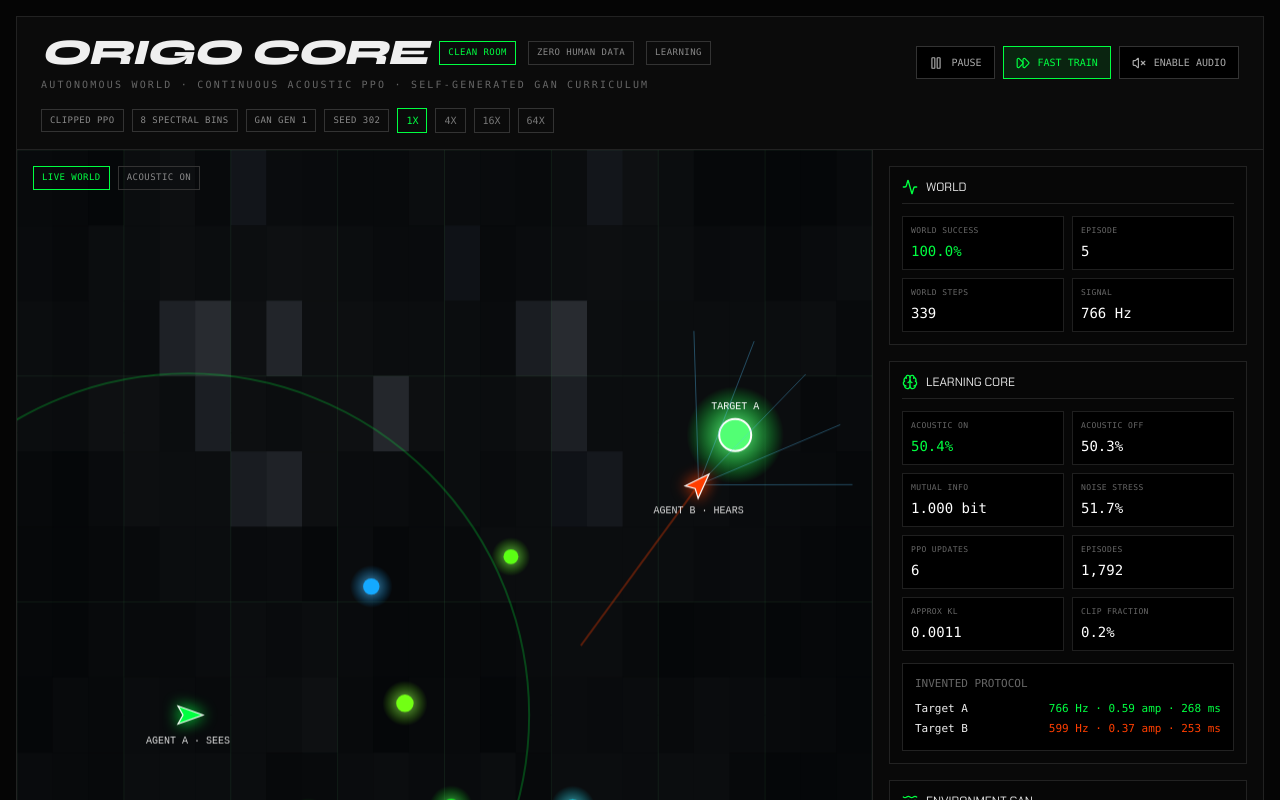
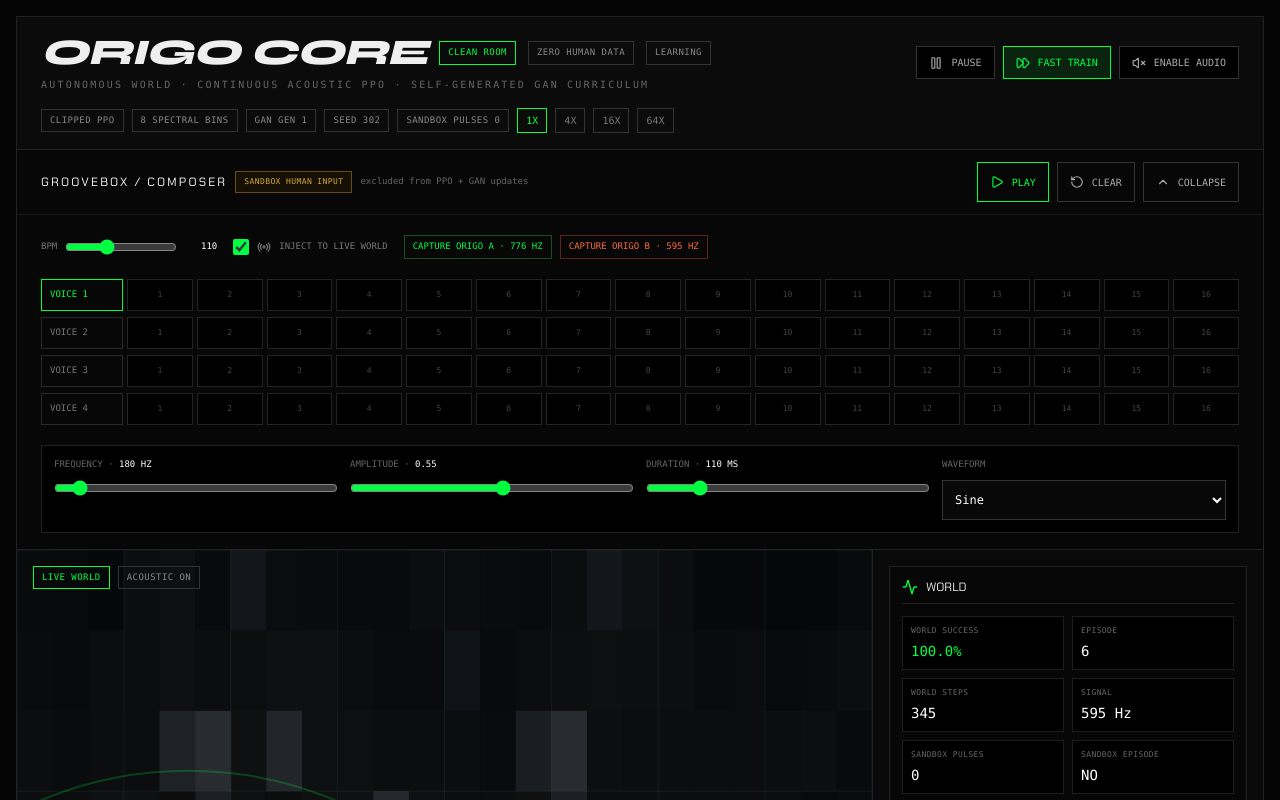
Before and after one commit to SouthPaw302/Origo, a React (Vite) app: page / in a window 1280 px wide. Shown: the top 800 px of the page. Built offline with nearby package versions, Linux system fonts and the light colour scheme.

Commit message:
feat: wire groovebox composer into Origo world

```diff
--- a/src/App.tsx
+++ b/src/App.tsx
@@ -1,6 +1,7 @@
-import React, { useEffect, useRef, useState } from 'react';
+import React, { useCallback, useEffect, useRef, useState } from 'react';
 import { Activity, Brain, FastForward, Pause, Play, Radio, RefreshCcw, Save, Upload, Volume2, VolumeX, Waves } from 'lucide-react';
 import { WorldCanvas } from './cleanroom/WorldCanvas';
+import { GrooveBox, GrooveTrigger } from './cleanroom/GrooveBox';
 import { CleanroomWorld, WorldMetrics } from './cleanroom/world';
 import type { AblationReport, EngineCheckpoint } from './cleanroom/communication';
 
@@ -29,7 +30,7 @@ export default function App() {
       if (next.episode !== lastEpisodeRef.current) {
         lastEpisodeRef.current = next.episode;
         setMetrics(next);
-        if (audioState === 'ready' && next.channelEnabled) playSignal(next.signalHz, next.signalAmplitude, next.signalDurationMs);
+        if (audioState === 'ready' && next.channelEnabled) playSignal(next.signalHz, next.signalAmplitude, next.signalDurationMs, 'sine');
       }
       raf = requestAnimationFrame(loop);
     };
@@ -38,18 +39,18 @@ export default function App() {
     return () => { cancelAnimationFrame(raf); window.clearInterval(meter); };
   }, [running, speed, audioState]);
 
-  const playSignal = (frequency: number, amplitude: number, durationMs: number) => {
+  const playSignal = (frequency: number, amplitude: number, durationMs: number, waveform: OscillatorType = 'sine') => {
     const ctx = audioRef.current;
     if (!ctx || ctx.state !== 'running') return;
     const now = ctx.currentTime;
     const osc = ctx.createOscillator();
     const gain = ctx.createGain();
-    osc.type = 'sine';
+    osc.type = waveform;
     osc.frequency.setValueAtTime(Math.max(80, Math.min(1600, frequency)), now);
     const peak = 0.025 + Math.min(0.13, amplitude * 0.11);
-    const dur = Math.max(0.05, Math.min(0.45, durationMs / 1000));
+    const dur = Math.max(0.03, Math.min(0.5, durationMs / 1000));
     gain.gain.setValueAtTime(0.0001, now);
-    gain.gain.exponentialRampToValueAtTime(peak, now + 0.01);
+    gain.gain.exponentialRampToValueAtTime(peak, now + 0.008);
     gain.gain.exponentialRampToValueAtTime(0.0001, now + dur);
     osc.connect(gain); gain.connect(ctx.destination); osc.start(now); osc.stop(now + dur + 0.02);
   };
@@ -67,6 +68,16 @@ export default function App() {
       playSignal(m.signalHz, m.signalAmplitude, m.signalDurationMs);
     } catch { setAudioState('failed'); }
   };
+
+  const triggerGroove = useCallback((trigger: GrooveTrigger, injectToWorld: boolean) => {
+    if (audioRef.current?.state === 'running') {
+      playSignal(trigger.frequencyHz, trigger.amplitude, trigger.durationMs, trigger.waveform);
+    }
+    if (injectToWorld) {
+      worldRef.current.injectSandboxPulse(trigger.frequencyHz, trigger.amplitude, trigger.durationMs);
+      setMetrics(worldRef.current.metrics());
+    }
+  }, []);
 
   const rebuild = () => {
     worldRef.current = new CleanroomWorld(seed || 302);
@@ -123,6 +134,7 @@ export default function App() {
               <div className="flex flex-wrap items-center gap-3">
                 <h1 className="font-display text-3xl font-black italic tracking-tight md:text-4xl">ORIGO CORE</h1>
                 <Badge green>CLEAN ROOM</Badge><Badge>ZERO HUMAN DATA</Badge><Badge green={pass}>{pass ? 'COMM PASS' : 'LEARNING'}</Badge>
+                {metrics.sandboxActive && <Badge amber>SANDBOX ACTIVE</Badge>}
               </div>
               <p className="mt-1 font-mono text-[10px] uppercase tracking-[.22em] text-[#666]">Autonomous world · continuous acoustic PPO · self-generated GAN curriculum</p>
             </div>
@@ -133,15 +145,17 @@ export default function App() {
             </div>
           </div>
           <div className="mt-4 flex flex-wrap items-center gap-2 font-mono text-[10px] uppercase">
-            <Badge>CLIPPED PPO</Badge><Badge>8 SPECTRAL BINS</Badge><Badge>GAN GEN {g.generation}</Badge><Badge>SEED {seed}</Badge>
+            <Badge>CLIPPED PPO</Badge><Badge>8 SPECTRAL BINS</Badge><Badge>GAN GEN {g.generation}</Badge><Badge>SEED {seed}</Badge><Badge>SANDBOX PULSES {metrics.sandboxPulses}</Badge>
             {[1,4,16,64].map(s => <button key={s} onClick={() => setSpeed(s)} className={`border px-2 py-1 ${speed===s?'border-[#00ff41] text-[#00ff41]':'border-[#333] text-[#777]'}`}>{s}X</button>)}
           </div>
         </header>
 
+        <GrooveBox agentAHz={c.leftHz} agentBHz={c.rightHz} onTrigger={triggerGroove}/>
+
         <main className="grid grid-cols-1 xl:grid-cols-[1fr_390px]">
           <section className="relative min-h-[590px] border-b border-[#222] xl:border-b-0 xl:border-r">
             <WorldCanvas key={worldVersion} world={worldRef.current}/>
-            <div className="pointer-events-none absolute left-4 top-4 flex gap-2"><Badge green>LIVE WORLD</Badge><Badge>{metrics.channelEnabled ? 'ACOUSTIC ON' : 'ACOUSTIC OFF'}</Badge></div>
+            <div className="pointer-events-none absolute left-4 top-4 flex flex-wrap gap-2"><Badge green>LIVE WORLD</Badge><Badge>{metrics.channelEnabled ? 'ACOUSTIC ON' : 'ACOUSTIC OFF'}</Badge>{metrics.sandboxActive && <Badge amber>HUMAN PERTURBATION</Badge>}</div>
           </section>
 
           <aside className="space-y-4 bg-[#090909] p-4">
@@ -151,6 +165,8 @@ export default function App() {
                 <Metric label="Episode" value={metrics.episode.toLocaleString()}/>
                 <Metric label="World steps" value={metrics.worldSteps.toLocaleString()}/>
                 <Metric label="Signal" value={`${Math.round(metrics.signalHz)} Hz`}/>
+                <Metric label="Sandbox pulses" value={metrics.sandboxPulses.toLocaleString()}/>
+                <Metric label="Sandbox episode" value={metrics.sandboxActive ? 'EXCLUDED' : 'NO'}/>
               </Grid>
             </Panel>
 
@@ -167,8 +183,8 @@ export default function App() {
               </Grid>
               <div className="mt-3 border border-[#222] bg-black p-3 font-mono text-[11px]">
                 <div className="mb-2 text-[#666]">INVENTED PROTOCOL</div>
-                <div className="flex justify-between"><span>Target A</span><span className="text-[#00ff41]">{Math.round(c.leftHz)} Hz · {c.leftAmplitude.toFixed(2)} amp · {Math.round(c.leftDurationMs)} ms</span></div>
-                <div className="mt-1 flex justify-between"><span>Target B</span><span className="text-[#ff3e00]">{Math.round(c.rightHz)} Hz · {c.rightAmplitude.toFixed(2)} amp · {Math.round(c.rightDurationMs)} ms</span></div>
+                <div className="flex justify-between gap-3"><span>Target A</span><span className="text-right text-[#00ff41]">{Math.round(c.leftHz)} Hz · {c.leftAmplitude.toFixed(2)} amp · {Math.round(c.leftDurationMs)} ms</span></div>
+                <div className="mt-1 flex justify-between gap-3"><span>Target B</span><span className="text-right text-[#ff3e00]">{Math.round(c.rightHz)} Hz · {c.rightAmplitude.toFixed(2)} amp · {Math.round(c.rightDurationMs)} ms</span></div>
               </div>
             </Panel>
 
@@ -181,7 +197,7 @@ export default function App() {
                 <Metric label="Obstacle bias" value={g.obstacleDensity.toFixed(3)}/>
                 <Metric label="Roughness" value={g.roughness.toFixed(3)}/>
               </Grid>
-              <p className="mt-2 font-mono text-[9px] leading-relaxed text-[#666]">GAN positives are challenging worlds generated by Origo itself. No external terrain corpus enters Core.</p>
+              <p className="mt-2 font-mono text-[9px] leading-relaxed text-[#666]">GAN positives are challenging worlds generated by Origo itself. Human groovebox episodes are excluded from its curriculum.</p>
             </Panel>
 
             <div className="grid grid-cols-2 gap-2">
@@ -211,7 +227,7 @@ export default function App() {
   );
 }
 
-function Badge({children,green=false}:{children:React.ReactNode;green?:boolean}){return <span className={`border px-2 py-1 font-mono text-[9px] uppercase tracking-wider ${green?'border-[#00ff41] text-[#00ff41]':'border-[#333] text-[#888]'}`}>{children}</span>}
+function Badge({children,green=false,amber=false}:{children:React.ReactNode;green?:boolean;amber?:boolean}){return <span className={`border px-2 py-1 font-mono text-[9px] uppercase tracking-wider ${green?'border-[#00ff41] text-[#00ff41]':amber?'border-[#6b4d12] text-[#d6a93a]':'border-[#333] text-[#888]'}`}>{children}</span>}
 function Button({children,onClick,green=false}:{children:React.ReactNode;onClick:()=>void;green?:boolean}){return <button onClick={onClick} className={`flex items-center justify-center gap-2 border px-3 py-2 font-mono text-[10px] uppercase transition-colors ${green?'border-[#00ff41] bg-[#00ff41]/10 text-[#00ff41]':'border-[#333] bg-black text-[#aaa] hover:border-[#777]'}`}>{React.Children.map(children,c=>React.isValidElement(c)?React.cloneElement(c as React.ReactElement<{className?:string}>,{className:'h-3.5 w-3.5'}):c)}</button>}
 function Panel({title,icon,children}:{title:string;icon:React.ReactNode;children:React.ReactNode}){return <section className="border border-[#222] bg-[#070707] p-3"><div className="mb-3 flex items-center gap-2 border-b border-[#222] pb-2 font-tech text-xs uppercase">{React.isValidElement(icon)?React.cloneElement(icon as React.ReactElement<{className?:string}>,{className:'h-4 w-4 text-[#00ff41]'}):icon}{title}</div>{children}</section>}
 function Grid({children}:{children:React.ReactNode}){return <div className="grid grid-cols-2 gap-2">{children}</div>}
```
